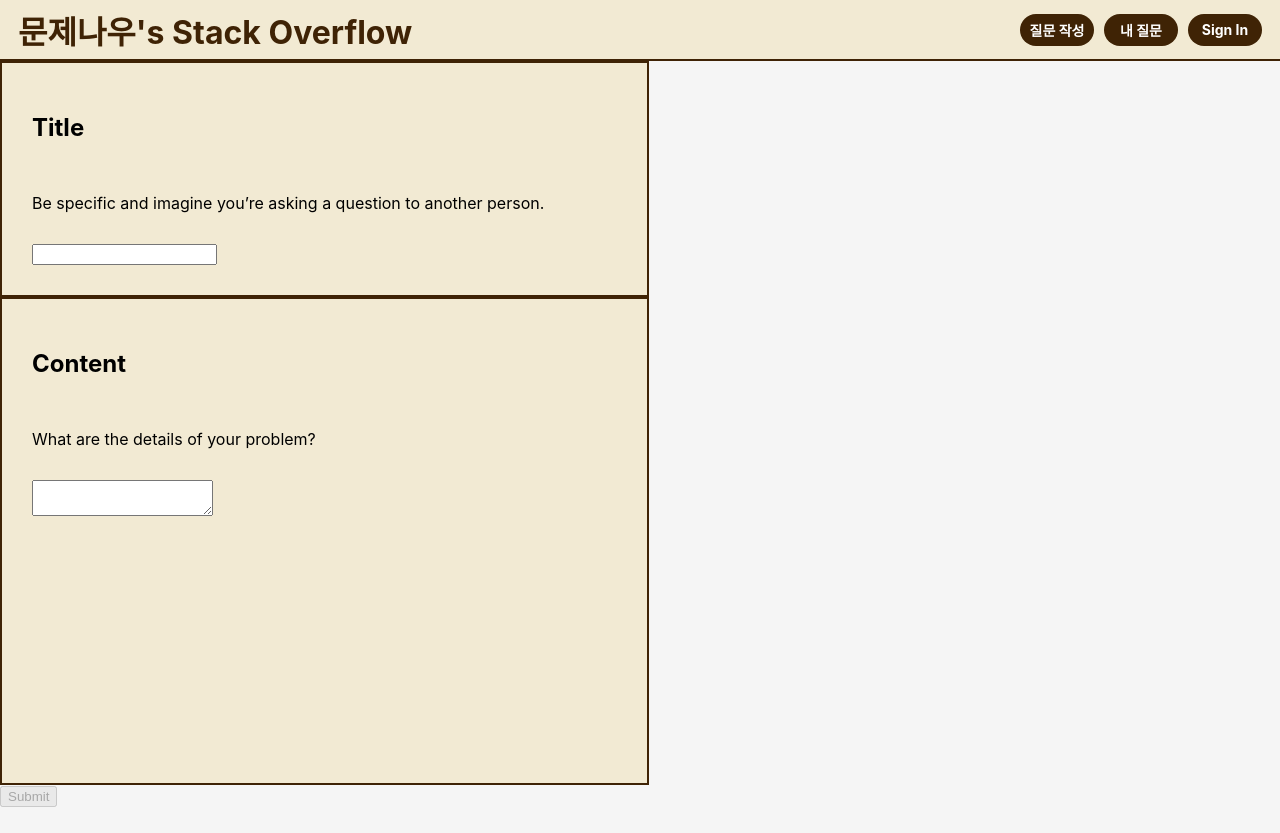
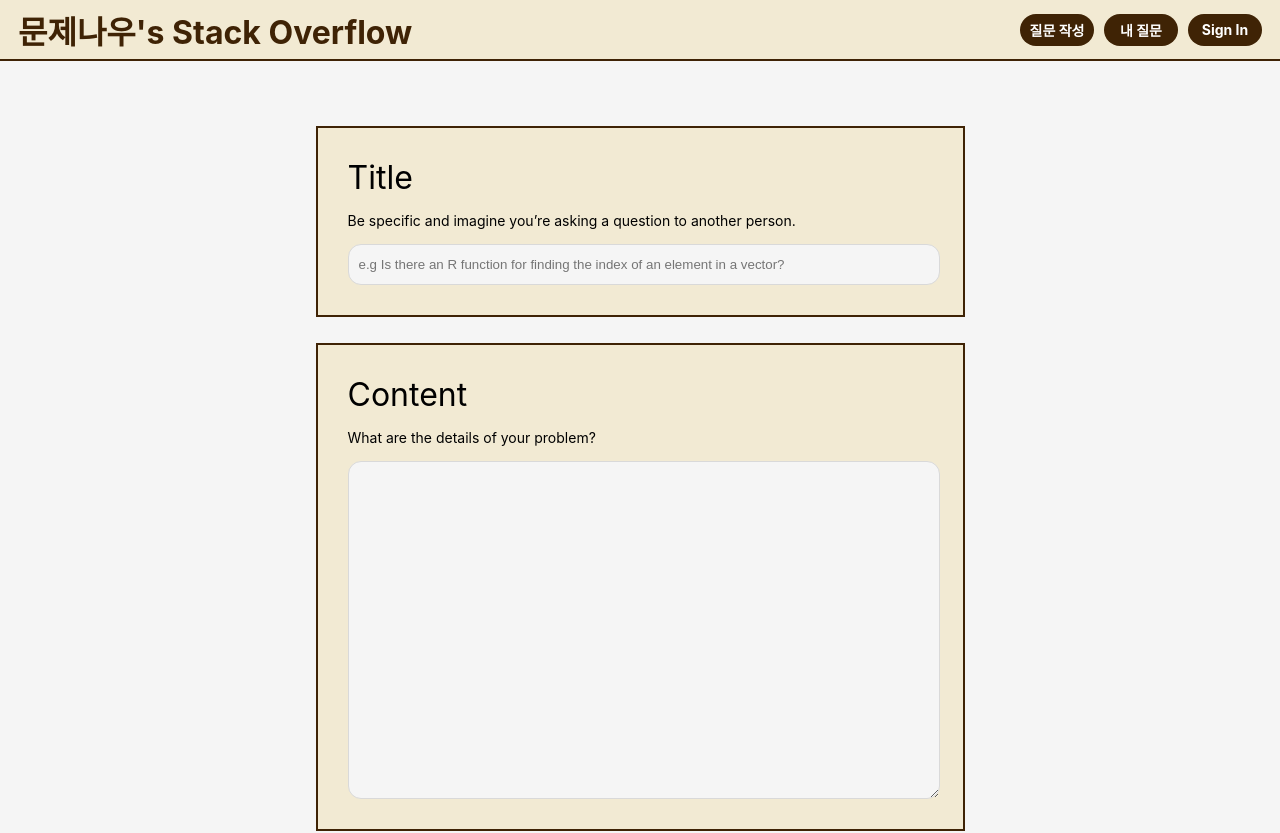
Before and after one commit to codestates-seb/seb45_pre_035, a React (Create React App) app in the folder client/: page /newquestion in a window 1280 px wide. Shown: the top 833 px of the page. Before the commit the page ends 807 px from the top, so only its background shows below. Built offline with nearby package versions, Linux system fonts and the light colour scheme.

Commit message:
질문생성페이지 css완성

```diff
--- a/client/src/Pages/NewQuestion.js
+++ b/client/src/Pages/NewQuestion.js
@@ -1,13 +1,16 @@
 import React, { useState } from 'react';
 import { useNavigate } from 'react-router-dom';
 import { styled } from 'styled-components';
-
-const PageStyle = styled.div`
-  /* 페이지 전체 스타일링 */
-`;
+import { Button } from '../Components/Button';
+import { PageStyle } from './styles/PageStyle';
 
 const QuestionFormContainer = styled.div`
-  /* 폼 컨테이너 스타일링 */
+  display: inline-flex;
+  height: 909px;
+  flex-direction: column;
+  align-items: flex-end;
+  gap: 26px;
+  flex-shrink: 0;
 `;
 
 const TitleBox = styled.div`
@@ -20,7 +23,32 @@ const TitleBox = styled.div`
   border: 2px solid #3f2305;
   background: #f2ead3;
 `;
+const TitleBoxTitle = styled.text`
+  color: #000;
+  font-family: Inter;
+  font-size: 32px;
+  font-style: normal;
+  font-weight: 400;
+  line-height: normal;
+`;
+const TitleBoxEx = styled.text`
+  color: #000;
+  font-family: Inter;
+  font-size: 14px;
+  font-style: normal;
+  font-weight: 400;
+  line-height: normal;
+`;
 
+const TitleBoxInput = styled.input`
+  padding-left: 10px;
+  width: 592px;
+  height: 41px;
+  flex-shrink: 0;
+  border-radius: 13px;
+  border: 1px solid #d9d9d9;
+  background: #f5f5f5;
+`;
 const ContentBox = styled.div`
   display: flex;
   width: 649px;
@@ -34,11 +62,37 @@ const ContentBox = styled.div`
   background: #f2ead3;
 `;
 
+const ContentBoxTitle = styled.text`
+  color: #000;
+  font-family: Inter;
+  font-size: 32px;
+  font-style: normal;
+  font-weight: 400;
+  line-height: normal;
+`;
+const ContentBoxEx = styled.text`
+  color: #000;
+  font-family: Inter;
+  font-size: 14px;
+  font-style: normal;
+  font-weight: 400;
+  line-height: normal;
+`;
+
+const ContentBoxTextArea = styled.textarea`
+  padding: 10px;
+  width: 592px;
+  flex: 1 0 0;
+  border-radius: 13px;
+  border: 1px solid #d9d9d9;
+  background: #f5f5f5;
+`;
+
 const NewQuestion = () => {
   const [title, setTitle] = useState('');
   const [content, setContent] = useState('');
   const [submitEnabled, setSubmitEnabled] = useState(false);
-  const history = useNavigate();
+  const navigate = useNavigate();
 
   const handleTitleChange = (e) => {
     setTitle(e.target.value);
@@ -70,7 +124,7 @@ const NewQuestion = () => {
 
       if (response.ok) {
         const question = await response.json();
-        history.push(`/question/${question.questionId}`);
+        navigate.push(`/question/${question.questionId}`);
       } else {
         // Handle error
       }
@@ -83,11 +137,12 @@ const NewQuestion = () => {
     <PageStyle>
       <QuestionFormContainer>
         <TitleBox>
-          <h2>Title</h2>
-          <p>
+          <TitleBoxTitle>Title</TitleBoxTitle>
+          <TitleBoxEx>
             Be specific and imagine you’re asking a question to another person.
-          </p>
-          <input
+          </TitleBoxEx>
+          <TitleBoxInput
+            placeholder="e.g Is there an R function for finding the index of an element in a vector?"
             type="text"
             value={title}
             onChange={handleTitleChange}
@@ -95,13 +150,20 @@ const NewQuestion = () => {
           />
         </TitleBox>
         <ContentBox>
-          <h2>Content</h2>
-          <p>What are the details of your problem?</p>
-          <textarea value={content} onChange={handleContentChange} required />
+          <ContentBoxTitle>Content</ContentBoxTitle>
+          <ContentBoxEx>What are the details of your problem?</ContentBoxEx>
+          <ContentBoxTextArea
+            value={content}
+            onChange={handleContentChange}
+            required
+          />
         </ContentBox>
         <button onClick={handleSubmit} disabled={!submitEnabled}>
           Submit
         </button>
+        <Button primary onClick={handleSubmit}>
+          Submit
+        </Button>
       </QuestionFormContainer>
     </PageStyle>
   );
```
